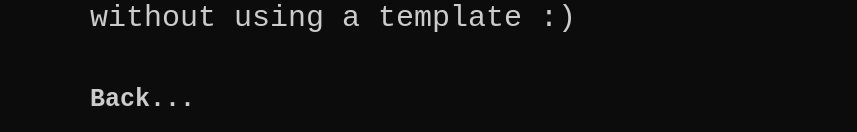
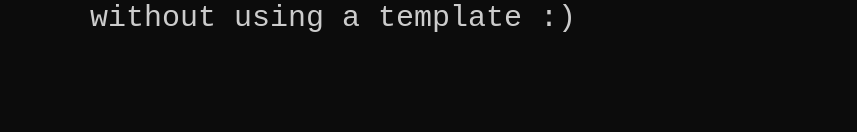
Before and after one commit to three-lark/webd168, a plain HTML site: page lesson01/index.html in a window 1280 px wide. Shown: the part 949-1081 px from the top of the page, without its empty margins (28-885 px from the left). After the commit the page ends 1014 px from the top, so only its background shows below. Drawn offline with Linux system fonts and the light colour scheme; a web font is replaced by a local one.

Commit message:
File Restructure

```diff
--- a/lesson01/index.html
+++ b/lesson01/index.html
@@ -38,10 +38,6 @@
 
         <p>I have used HTML and CSS from a young age but never really looked at it as a real language. I hope I can understand how to make some good looking front end websites without using a template :) </p>
 
-        <!--  Back Link  -->
-        <div class="back">
-        <h2><a href="../index.html">Back...</a></h2>
-        </div>
 
 
     </div>
```
Also changed, not shown: .directory/index.html, .directory/styles-directory.css (renamed from styles-directory.css), fonts/arialnarrow.ttf (added).
